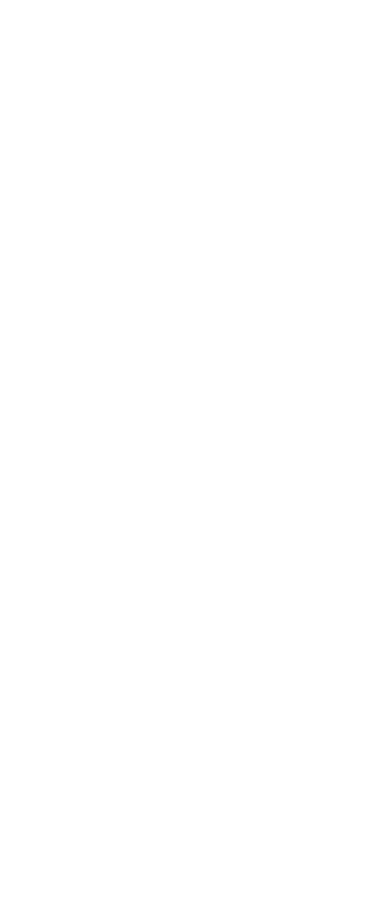
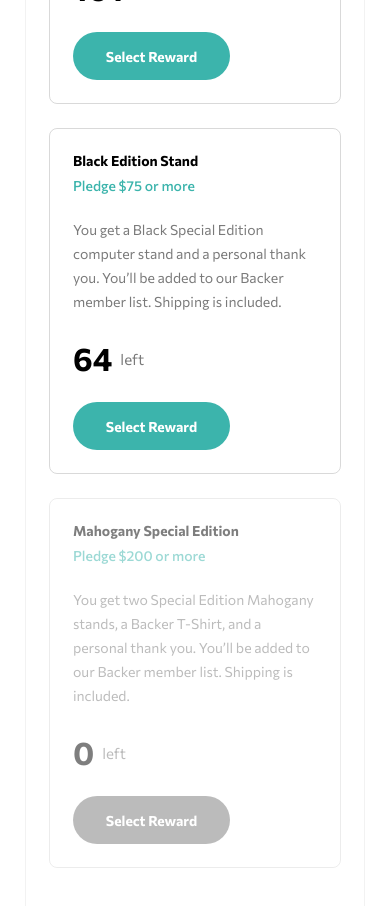
Before and after one commit to vanderms/crowdfunding-product-app, an Angular app: page / in a window 390 px wide. Shown: the part 1660-2566 px from the top of the page. Before the commit the page ends 1399 px from the top, so only its background shows below. Built offline with nearby package versions, Linux system fonts and the light colour scheme.

Commit message:
implements product card mobile design

```diff
--- a/src/app/about-product/about-product.component.html
+++ b/src/app/about-product/about-product.component.html
@@ -14,7 +14,12 @@
       your computer to allow notepads, pens, and USB sticks to be stored under the stand.
     </p>
   </div>
-
+  <ul class="product-list">
+    <li *ngFor="let product of rewardedProducts">
+      <app-card-product [name]="product.name" [description]="product.description"
+        [price]="product.price" [left]="product.left"></app-card-product>
+    </li>
+  </ul>
 
 
 </section>
--- a/src/app/about-product/about-product.component.scss
+++ b/src/app/about-product/about-product.component.scss
@@ -3,13 +3,14 @@
 
 
 .about-product {
-  margin: 24px auto 0;
+  margin: 24px auto 76px;
   width: min(730px, math.percentage(math.div(327, 375)));
   border: 1px solid rgba(0, 0, 0, 0.0497193);
   padding: 39px 23px;
 
   @include media(tablet) {
     padding: 47px;
+    margin-bottom: 124px;
   }
 }
 
@@ -53,3 +54,10 @@
     }
   }
 }
+
+.product-list {
+  margin-top: 35px;
+  display: flex;
+  flex-direction: column;
+  gap: 24px;
+}
--- a/src/app/about-product/about-product.component.ts
+++ b/src/app/about-product/about-product.component.ts
@@ -1,4 +1,6 @@
 import { Component, OnInit } from '@angular/core';
+import { IProduct, ProductsService } from '../products.service';
+
 
 @Component({
   selector: 'app-about-product',
@@ -7,9 +9,18 @@
 })
 export class AboutProductComponent implements OnInit {
 
-  constructor() { }
+  rewardedProducts: IProduct[] = [];
+
+  constructor(private productsService: ProductsService) { }
 
   ngOnInit(): void {
+    this.getRewardedProducts();
   }
 
+  getRewardedProducts(): void{
+    this.productsService.getData()
+      .subscribe(products => {
+        this.rewardedProducts = products.filter(product => product.reward)
+      });
+  }
 }
--- /dev/null
+++ b/src/app/about-product/card-product/card-product.component.html
@@ -0,0 +1,7 @@
+<article class="card-product" [attr.data-out-of-stock]="left === 0">
+  <h3 class="card-product__title">{{ name }}</h3>
+  <p class="card-product__price">Pledge ${{ price }} or more </p>
+  <p class="card-product__description">{{ description }}</p>
+  <p class="card-product__left"><strong class="card-product__value">{{ left }}</strong> left</p>
+  <button class="card-product__select" [disabled]="left == 0">Select Reward</button>
+</article>
--- /dev/null
+++ b/src/app/about-product/card-product/card-product.component.scss
@@ -0,0 +1,79 @@
+.card-product {
+  display: flex;
+  flex-direction: column;
+  padding: 23px;
+  border: 1px solid rgba(0, 0, 0, 0.15);
+  border-radius: 8px;
+
+  &[data-out-of-stock='true']{
+    opacity: 0.5;
+  }
+
+  &__title {
+    font-weight: 700;
+    font-size: 14px;
+    line-height: 17px;
+    color: var(--black);
+  }
+
+  &__price {
+    margin-top: 8px;
+    font-weight: 500;
+    font-size: 14px;
+    line-height: 17px;
+    color: var(--moderate-cyan);
+  }
+
+  &__description {
+    margin-top: 24px;
+    font-weight: 400;
+    font-size: 14px;
+    line-height: 24px;
+    color: var(--dark-gray);
+  }
+
+
+  &__left {
+    margin-top: 25px;
+    display: flex;
+    align-items: center;
+    gap: 8px;
+    font-weight: 400;
+    font-size: 15px;
+    line-height: 18px;
+    color: var(--dark-gray);
+
+    strong {
+      font-weight: 700;
+      font-size: 32px;
+      line-height: 39px;
+      color: var(--black);
+    }
+  }
+
+  &__select {
+    margin-top: 24px;
+    height: 48px;
+    width: 157px;
+    display: grid;
+    place-items: center;
+    border-radius: 999px;
+    border: none;
+    background-color: var(--moderate-cyan);
+    color: var(--white);
+    font-weight: 700;
+    font-size: 14px;
+    line-height: 17px;
+    cursor: pointer;
+
+    &:disabled{
+      background-color: var(--dark-gray);
+      cursor: initial;
+    }
+
+    &:not(:disabled):hover{
+      background-color: var(--dark-cyan);
+    }
+  }
+
+}
--- /dev/null
+++ b/src/app/about-product/card-product/card-product.component.ts
@@ -0,0 +1,20 @@
+import { Component, OnInit, Input } from '@angular/core';
+
+@Component({
+  selector: 'app-card-product',
+  templateUrl: './card-product.component.html',
+  styleUrls: ['./card-product.component.scss']
+})
+export class CardProductComponent implements OnInit {
+
+  @Input() name!: string;
+  @Input() price!: number | null;
+  @Input() description!: string;
+  @Input() left!: number | null;
+
+  constructor() { }
+
+  ngOnInit(): void {
+  }
+
+}
--- a/src/app/app.module.ts
+++ b/src/app/app.module.ts
@@ -7,6 +7,7 @@
 import { CoverComponent } from './cover/cover.component';
 import { IndicatorsComponent } from './indicators/indicators.component';
 import { AboutProductComponent } from './about-product/about-product.component';
+import { CardProductComponent } from './about-product/card-product/card-product.component';
 
 @NgModule({
   declarations: [
@@ -15,7 +16,8 @@
     HeaderComponent,
     CoverComponent,
     IndicatorsComponent,
-    AboutProductComponent
+    AboutProductComponent,
+    CardProductComponent
   ],
   imports: [
     BrowserModule,
--- a/src/app/products.service.ts
+++ b/src/app/products.service.ts
@@ -18,6 +18,6 @@
   constructor() { }
 
   getData() : Observable<IProduct[]> {
-    return of(data).pipe(share());
+    return of(Array.from(data));
   }
 }
```
